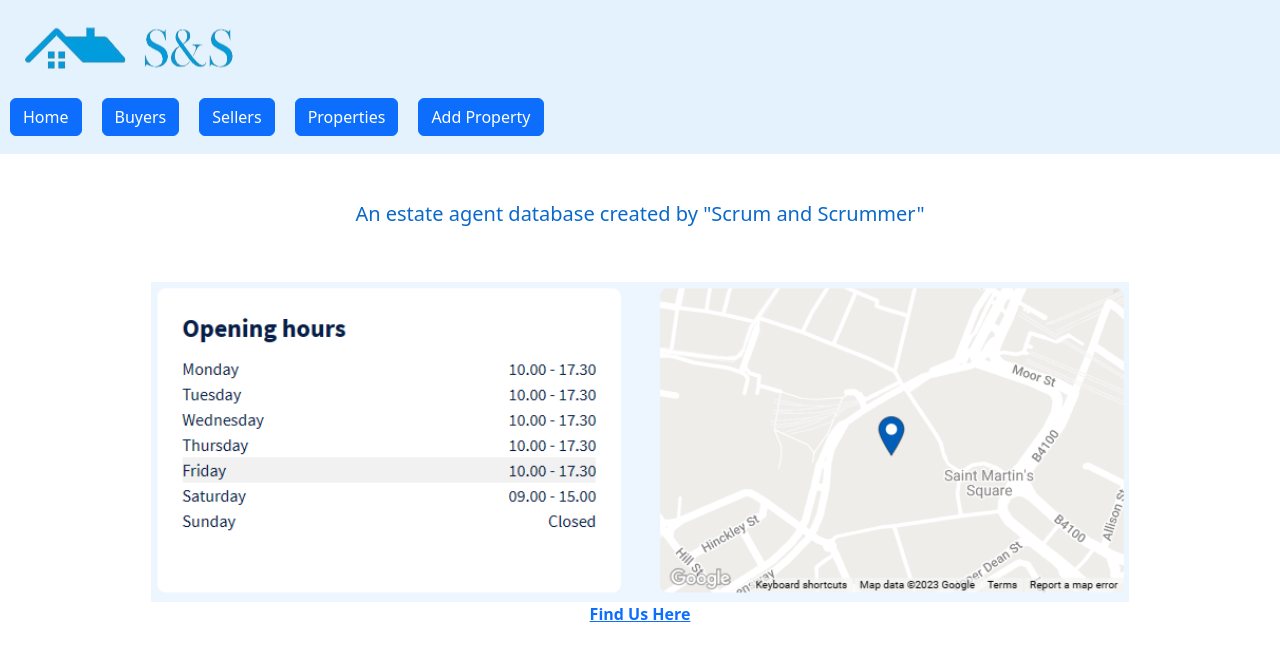
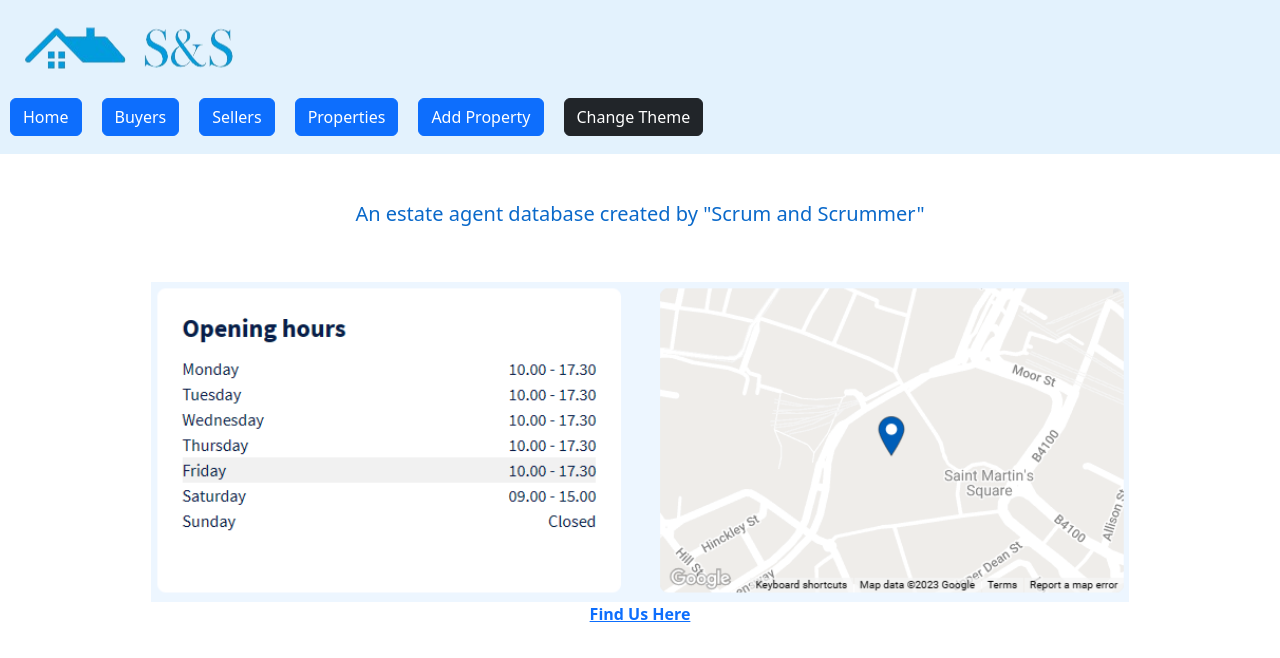
Before and after one commit to Paprryk/Project-1, a React (Create React App) app: page / in a window 1280 px wide. Shown: the top 658 px of the page. Built offline with nearby package versions, Linux system fonts and the light colour scheme.

Commit message:
Added early version of dark mode toggle

```diff
--- a/package.json
+++ b/package.json
@@ -8,6 +8,7 @@
     "@testing-library/user-event": "^13.5.0",
     "axios": "^1.6.2",
     "bootstrap": "^5.3.2",
+    "bootstrap-switch-button": "^1.1.0",
     "json-server": "^0.17.4",
     "prop-types": "^15.8.1",
     "react": "^18.2.0",
@@ -17,6 +18,7 @@
     "react-router-dom": "^6.20.1",
     "react-scripts": "5.0.1",
     "react-time-picker": "^6.6.0",
+    "styled-components": "^6.1.8",
     "web-vitals": "^2.1.4"
   },
   "scripts": {
--- a/src/App.css
+++ b/src/App.css
@@ -60,3 +60,5 @@
 .navBarImage{
   display: url("sAndS.png");
 }
+
+/* Dark Mode by Patryk :) */
--- a/src/App.js
+++ b/src/App.js
@@ -11,11 +11,25 @@ import property from './data/property.json';
 import './App.css';
 import AddPropertiesPage from './components/Properties/AddPropertiesPage';
 import BookingPage from './components/Bookings/BookingPage';
+import styled, { ThemeProvider } from 'styled-components';
+import {lightTheme, darkTheme, GlobalStyles} from './themes.js'
 
+const StyledApp = styled.div`
+  color: ${(props) =>props.theme.fontColor};
+`;
 
 function App() {
+
+  const [theme, setTheme] = useState("light");
+
+  const themeToggler = () => {
+    theme == 'light' ? setTheme("Dark") : setTheme("light");
+  };
+
   return (
-    <div>
+  <ThemeProvider theme={theme === "light" ? lightTheme : darkTheme}>
+    <GlobalStyles/>
+    <StyledApp>
        <Router>
         <nav className="navbar align-content-center " style={{display: "flex",  backgroundColor: "#e3f2fd",}} >
           <div><div className="homeimage"></div>
@@ -24,7 +38,7 @@ function App() {
             <Link to='/sellers'><button type="button" className="btn btn-primary" style={{margin:"10px"}}>Sellers</button></Link>
             <Link to='/properties'><button type="button" className="btn btn-primary" style={{margin:"10px"}}> Properties</button></Link>
             <Link to='/addpropertiespage'><button type="button" className="btn btn-primary" style={{margin:"10px"}}> Add Property</button></Link>
-
+            <button onClick={() => themeToggler()} className='btn btn-dark' style={{margin:"10px"}}> Change Theme</button>
             </div>
         </nav>
         <Routes>
@@ -38,7 +52,8 @@ function App() {
       </Router>
 
 
-    </div>
+    </StyledApp>
+    </ThemeProvider>
 
   );
 }
--- /dev/null
+++ b/src/themes.js
@@ -0,0 +1,21 @@
+import { createGlobalStyle } from "styled-components";
+
+export const lightTheme = {
+    body: '#fff',
+    fontColor: '#000'
+}
+
+export const darkTheme = {
+    body: '#191a24',
+    // fontColor: '#fff'
+}
+
+export const GlobalStyles = createGlobalStyle`
+
+body {
+
+    background-color: ${(props) => props.theme.body};
+
+}
+
+`;
```
Also changed, not shown: 1 other file (tests, documents, lock files or other folders).
